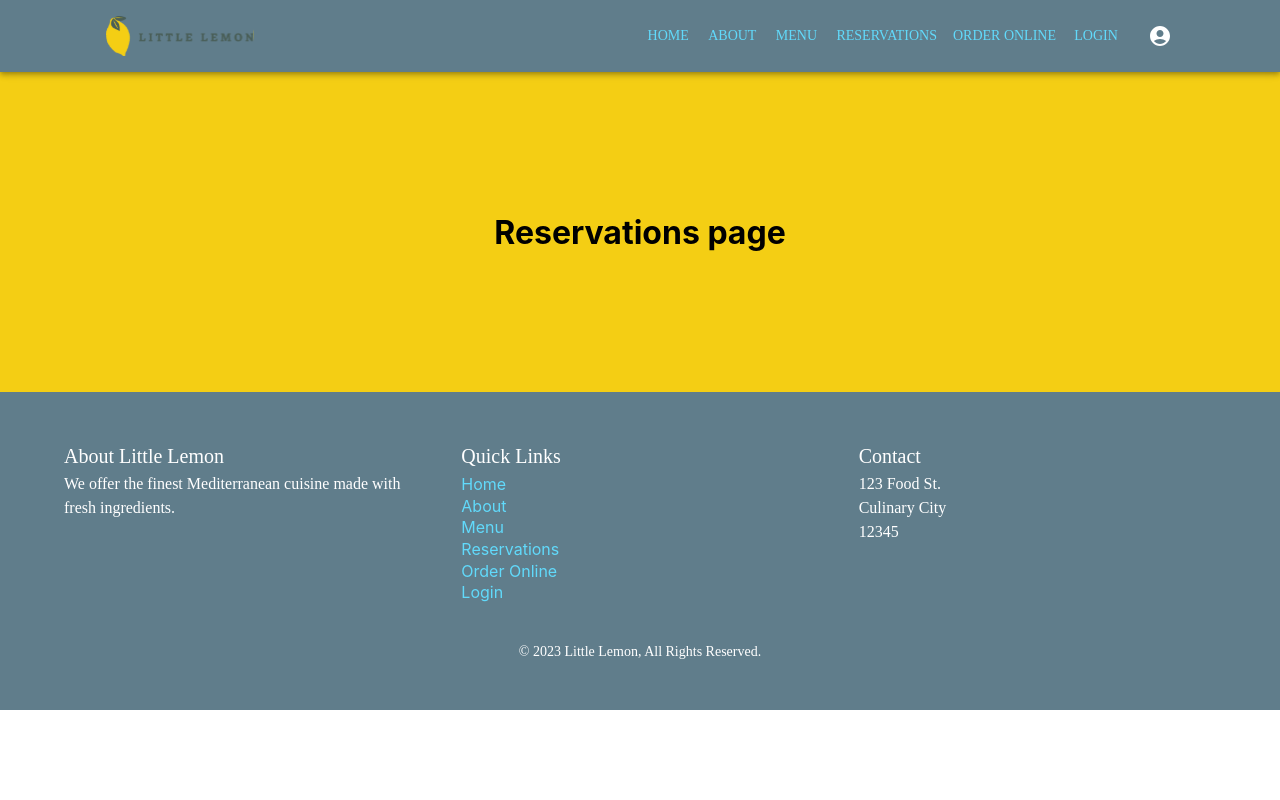
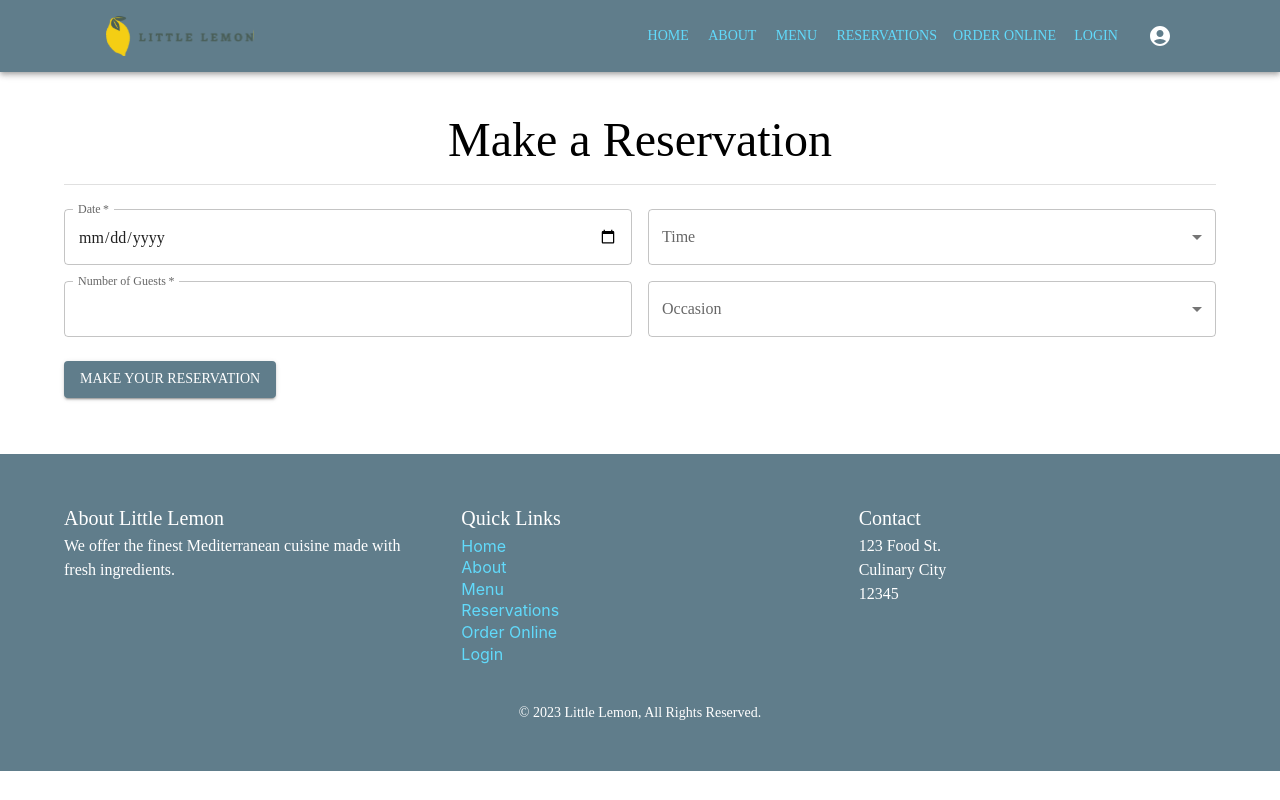
Before and after one commit to romanlegeza/little-lemon, a React (Create React App) app: page /reservations in a window 1280 px wide. Built offline with nearby package versions, Linux system fonts and the light colour scheme.

Commit message:
Reservation form added

```diff
--- a/src/pages/ReservationsPage.js
+++ b/src/pages/ReservationsPage.js
@@ -1,11 +1,121 @@
-import React from "react";
-import { Box } from "@chakra-ui/react";
+import React, { useState } from "react";
+import {
+    Container, Box, Typography, TextField, Button, Divider,
+    FormControl, InputLabel, Select, MenuItem, Grid
+} from '@mui/material';
+
 
 const ReservationsPage = () => {
+    const [formData, setFormData] = useState({
+        date: '',
+        time: '',
+        guests: '',
+        occasion: '',
+    });
+
+    const handleChange = (e) => {
+        setFormData({ ...formData, [e.target.name]: e.target.value });
+    }
+
+    const handleSubmit = (e) => {
+        e.preventDefault();
+        console.log("Reservation Data:", formData);
+    }
+
     return (
-        <Box className="App-body">
-            <h1>Reservations page</h1>
-        </Box>
+        <Container>
+            <Box mt={5} mb={5}>
+                <Typography variant="h3" align="center">
+                    Make a Reservation
+                </Typography>
+                <Divider variant="moddle" sx={{ my: 2 }} />
+
+                <Box mt={3}>
+                    <form onSubmit={handleSubmit}>
+                        <Grid container spacing={2}>
+                            <Grid item xs={12} sm={6}>
+                                <TextField
+                                    required
+                                    fullWidth
+                                    id="date"
+                                    name="date"
+                                    label="Date"
+                                    type="date"
+                                    value={formData.date}
+                                    onChange={handleChange}
+                                    InputLabelProps={{ shrink: true }}
+                                />
+                            </Grid>
+                            <Grid item xs={12} sm={6}>
+                                <FormControl fullWidth>
+                                    <InputLabel id="time-label">Time</InputLabel>
+                                    <Select
+                                        labelId="time-label"
+                                        label="Time"
+                                        id="time"
+                                        name="time"
+                                        value={formData.time}
+                                        onChange={handleChange}
+                                    >
+                                        <MenuItem value="12:00">5:00 PM</MenuItem>
+                                        <MenuItem value="12:30">5:30 PM</MenuItem>
+                                        <MenuItem value="13:00">6:00 PM</MenuItem>
+                                        <MenuItem value="13:30">6:30 PM</MenuItem>
+                                        <MenuItem value="14:00">7:00 PM</MenuItem>
+                                        <MenuItem value="14:30">7:30 PM</MenuItem>
+                                        <MenuItem value="15:00">8:00 PM</MenuItem>
+                                        <MenuItem value="15:30">8:30 PM</MenuItem>
+                                        <MenuItem value="16:00">9:00 PM</MenuItem>
+                                        <MenuItem value="16:30">9:30 PM</MenuItem>
+                                        <MenuItem value="17:00">10:00 PM</MenuItem>
+                                    </Select>
+                                </FormControl>
+                            </Grid>
+                            <Grid item xs={12} sm={6}>
+                                <TextField
+                                    required
+                                    fullWidth
+                                    id="guests"
+                                    name="guests"
+                                    label="Number of Guests"
+                                    type="number"
+                                    value={formData.guests}
+                                    onChange={handleChange}
+                                    InputLabelProps={{ shrink: true }}
+                                    inputProps={{ min: 1, max: 10, step: 1 }}
+                                />
+                            </Grid>
+                            <Grid item xs={12} sm={6}>
+                                <FormControl fullWidth>
+                                    <InputLabel id="occasion-label">Occasion</InputLabel>
+                                    <Select
+                                        labelId="occasion-label"
+                                        label="Occasion"
+                                        id="occasion"
+                                        name="occasion"
+                                        value={formData.occasion}
+                                        onChange={handleChange}
+                                    >
+                                        <MenuItem value="birthday">Birthday</MenuItem>
+                                        <MenuItem value="anniversary">Anniversary</MenuItem>
+                                        <MenuItem value="business">Business</MenuItem>
+                                        <MenuItem value="other">Other</MenuItem>
+                                    </Select>
+                                </FormControl>
+                            </Grid>
+                        </Grid>
+                        <Button
+                            type="submit"
+                            variant="contained"
+                            color="primary"
+                            sx={{ mt: 3, mb: 2 }}
+                        >
+                            Make Your reservation
+                        </Button>
+                    </form>
+                </Box>
+            </Box>
+        </Container>
     );
 }
 
```
